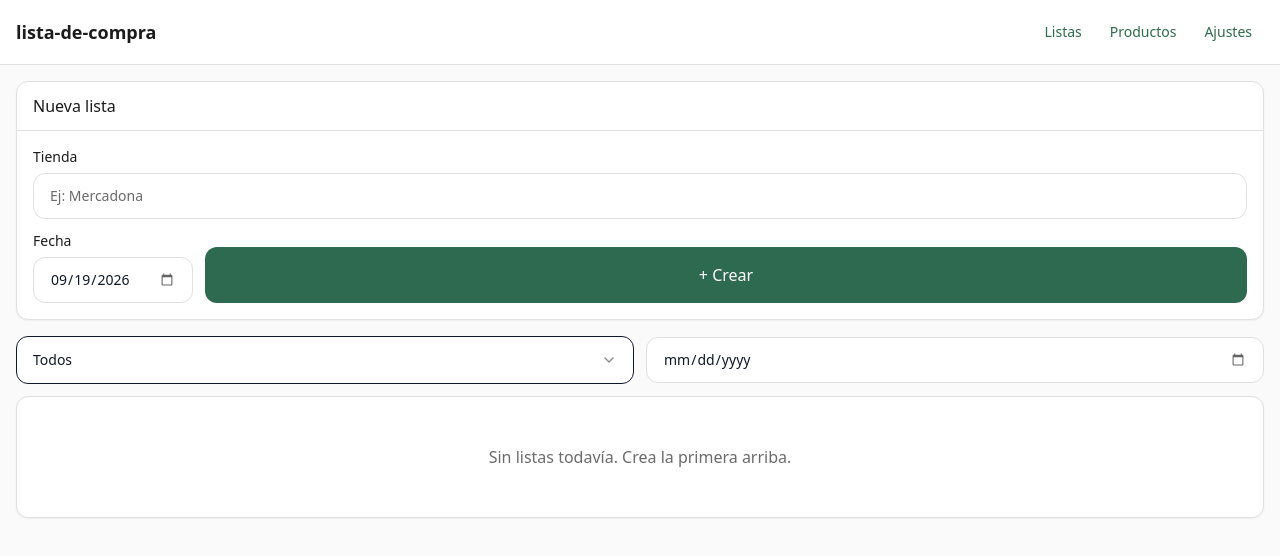
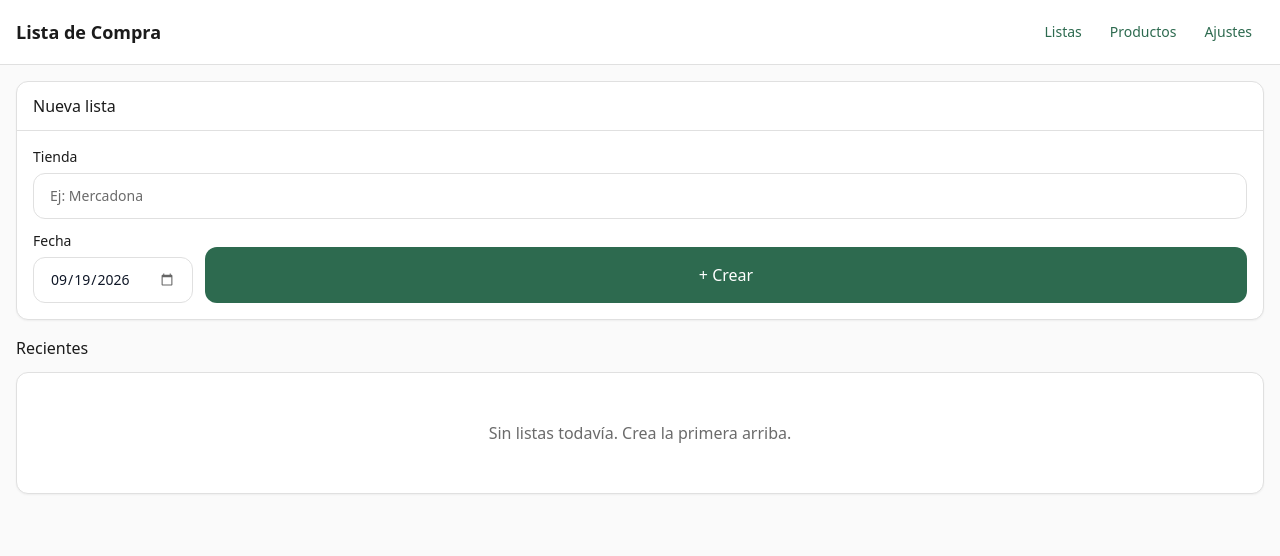
Before and after one commit to sergiovlezh/lista-de-compra, a React (Vite) app: page / in a window 1280 px wide. Shown: the top 556 px of the page. Built offline with nearby package versions, Linux system fonts and the light colour scheme; what html5-qrcode would draw is missing.

Commit message:
feat: home view, lists route, favicon, Lista de Compra title

```diff
--- a/index.html
+++ b/index.html
@@ -3,7 +3,8 @@
   <head>
     <meta charset="UTF-8" />
     <meta name="viewport" content="width=device-width, initial-scale=1.0" />
-    <title>lista-de-compra</title>
+    <link rel="icon" type="image/svg+xml" href="/favicon.svg" />
+    <title>Lista de Compra</title>
   </head>
   <body class="bg-gray-50 text-gray-900">
     <div id="root"></div>
--- a/src/App.tsx
+++ b/src/App.tsx
@@ -34,7 +34,8 @@ export default function App() {
     <BrowserRouter>
       <Routes>
         <Route path="/" element={<Layout />}>
-          <Route index element={<Lists />} />
+          <Route index element={<Home />} />
+          <Route path="lists" element={<Lists />} />
           <Route path="lists/:listId" element={<Detail />} />
           <Route path="lists/:listId/scanner" element={<ListScanner />} />
           <Route path="products" element={<Products />} />
@@ -55,9 +56,9 @@ function Layout() {
   return (
     <main className="min-h-screen bg-background safe-area-inset-bottom safe-area-inset-top">
       <header className={pageHeader}>
-        <h1 className="text-lg font-semibold text-text">lista-de-compra</h1>
+        <Link to="/" className="text-lg font-semibold text-text">Lista de Compra</Link>
         <nav className="flex gap-1">
-          <Link to="/" className={navLink}>Listas</Link>
+          <Link to="/lists" className={navLink}>Listas</Link>
           <Link to="/products" className={navLink}>Productos</Link>
           <Link to="/settings" className={navLink}>Ajustes</Link>
         </nav>
@@ -71,6 +72,101 @@ function Layout() {
         <Outlet />
       </div>
     </main>
+  )
+}
+
+// ponytail: Home lives here until a second view earns src/views/
+function Home() {
+  const lists = useStore((s: State) => s.lists)
+  const createList = useStore((s: State) => s.createList)
+  const navigate = useNavigate()
+  const [store, setStore] = useState('')
+  const today = new Date().toISOString().slice(0, 10)
+  const [date, setDate] = useState(today)
+
+  const byDateDesc = [...lists].sort((a, b) => new Date(b.date).getTime() - new Date(a.date).getTime())
+  const shopping = byDateDesc.filter((l) => l.state === 'shopping')
+  const recent = byDateDesc.slice(0, 5)
+
+  return (
+    <div className="space-y-4">
+      <section className="rounded-xl border border-border bg-white shadow-sm">
+        <div className="px-4 py-3 border-b border-border">
+          <h2 className="font-medium text-text">Nueva lista</h2>
+        </div>
+        <div className="p-4">
+          <form
+            className="flex flex-col gap-3"
+            onSubmit={(e) => {
+              e.preventDefault()
+              const id = createList(store.trim() || 'Sin tienda', date)
+              navigate(`/lists/${id}`)
+            }}
+          >
+            <div className="flex-1">
+              <Label htmlFor="home-list-store" className="block text-sm font-medium text-text mb-1.5">Tienda</Label>
+              <Input id="home-list-store" placeholder="Ej: Mercadona" value={store} onChange={(e) => setStore(e.target.value)} />
+            </div>
+            <div className="flex flex-col sm:flex-row gap-3">
+              <div className="w-full sm:w-[160px]">
+                <Label htmlFor="home-list-date" className="block text-sm font-medium text-text mb-1.5">Fecha</Label>
+                <Input id="home-list-date" type="date" value={date} onChange={(e) => setDate(e.target.value)} />
+              </div>
+              <Button type="submit" className="btn-primary btn-block btn-lg sm:self-end sm:w-auto" style={{ minWidth: '140px' }}>+ Crear</Button>
+            </div>
+          </form>
+        </div>
+      </section>
+
+      {shopping.length > 0 && (
+        <section className="space-y-3">
+          <h2 className="font-medium text-text">En compra ahora</h2>
+          <ul className="rounded-xl border border-border bg-white shadow-sm divide-y divide-border">
+            {shopping.map((l) => (
+              <HomeListRow key={l.id} list={l} />
+            ))}
+          </ul>
+        </section>
+      )}
+
+      <section className="space-y-3">
+        <div className="flex items-center justify-between">
+          <h2 className="font-medium text-text">Recientes</h2>
+          {lists.length > 5 && (
+            <Link to="/lists" className={navLink}>Ver todas</Link>
+          )}
+        </div>
+        {recent.length === 0 ? (
+          <div className="rounded-xl border border-border bg-white shadow-sm py-12 text-center">
+            <p className="text-text-muted">Sin listas todavía. Crea la primera arriba.</p>
+          </div>
+        ) : (
+          <ul className="rounded-xl border border-border bg-white shadow-sm divide-y divide-border">
+            {recent.map((l) => (
+              <HomeListRow key={l.id} list={l} />
+            ))}
+          </ul>
+        )}
+      </section>
+    </div>
+  )
+}
+
+function HomeListRow({ list: l }: { list: StoreList }) {
+  return (
+    <li>
+      <Link to={`/lists/${l.id}`} className="flex items-center justify-between gap-2 p-4 border-b border-border last:border-0">
+        <div className="flex-1 min-w-0">
+          <div className="flex items-center gap-2 flex-wrap">
+            <span className="font-medium truncate text-text">{l.store || 'Sin tienda'}</span>
+            <Badge variant={stateColors[l.state]}>{stateLabels[l.state]}</Badge>
+          </div>
+          <div className="text-sm text-text-muted mt-1">
+            {l.date} · {l.items.filter((i) => i.checked).length}/{l.items.length} · ${listTotal(l).toFixed(2)}
+          </div>
+        </div>
+      </Link>
+    </li>
   )
 }
 
@@ -290,7 +386,7 @@ function Detail() {
             </Select>
           </div>
         </div>
-        <Button variant="ghost" size="icon" onClick={() => navigate('/')} aria-label="Volver">
+        <Button variant="ghost" size="icon" onClick={() => navigate('/lists')} aria-label="Volver">
           <ArrowLeft className="h-5 w-5" />
         </Button>
       </div>
@@ -389,7 +485,7 @@ function Detail() {
         </DialogContent>
       </Dialog>
 
-      <Button variant="outline" onClick={() => { if (confirm('¿Eliminar esta lista?')) { deleteList(listId!); navigate('/') } }} className="btn-block btn-lg">
+      <Button variant="outline" onClick={() => { if (confirm('¿Eliminar esta lista?')) { deleteList(listId!); navigate('/lists') } }} className="btn-block btn-lg">
         <Trash2 className="h-5 w-5 mr-2" /> Eliminar lista
       </Button>
     </div>
```
Also changed, not shown: public/favicon.svg (added), 1 other file (tests, documents, lock files or other folders).
